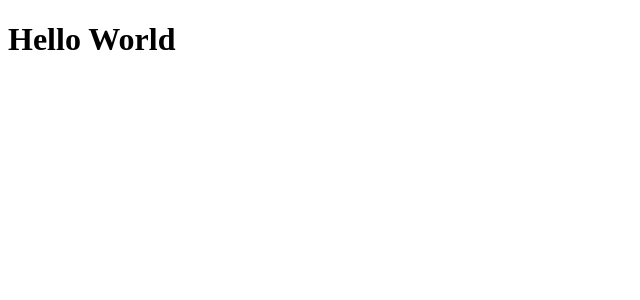
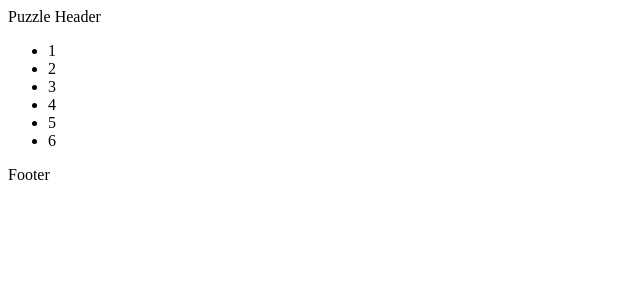
Before and after one commit to Nicolomartire/Puzzletrade, a Next.js app: page / in a window 1280 px wide. Shown: the top 300 px of the page, without its empty margins (0-640 px from the left). Built offline with nearby package versions, Linux system fonts and the light colour scheme.

Commit message:
pages and scss

```diff
--- a/package.json
+++ b/package.json
@@ -23,6 +23,7 @@
     "next": "^12.3.1",
     "react": "^18.2.0",
     "react-dom": "^18.2.0",
+    "react-router-dom": "^6.4.2",
     "save": "^2.9.0"
   }
 }
--- a/pages/index.js
+++ b/pages/index.js
@@ -1,8 +1,18 @@
-function Page() {
-    return (
-        <div>
-            <h1>Hello World</h1>
-        </div>
-    );
+function HomePage() {
+  return (
+    <div class="wrapper">
+      <header class="header">Puzzle Header</header>
+
+      <ul class="flex-container">
+        <li class="flex-item">1</li>
+        <li class="flex-item">2</li>
+        <li class="flex-item">3</li>
+        <li class="flex-item">4</li>
+        <li class="flex-item">5</li>
+        <li class="flex-item">6</li>
+      </ul>
+      <footer class="footer">Footer</footer>
+    </div>
+  )
 }
-export default Page;
+export default HomePage
```
Also changed, not shown: 1 other file (tests, documents, lock files or other folders).
